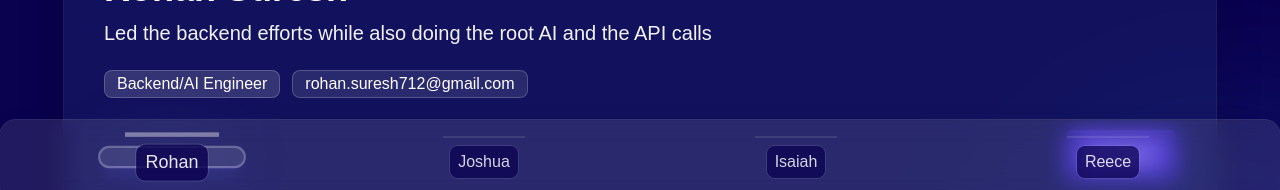
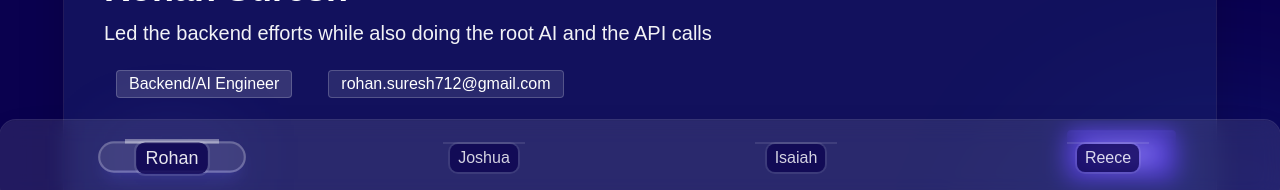
Before and after one commit to Bubblie01/Shellhacks-Project, a Next.js app in the folder frontend/shellhacks-frontend/: page /profile in a window 1280 px wide. Shown: the part 599-789 px from the top of the page. Built offline with nearby package versions, Linux system fonts and the light colour scheme; grey boxes are pictures that could not be loaded.

Commit message:
add some more to the profile page

```diff
--- a/frontend/shellhacks-frontend/src/app/profile/page.tsx
+++ b/frontend/shellhacks-frontend/src/app/profile/page.tsx
@@ -89,10 +89,10 @@ export default function Home() {
               </p>
 
               <div className="mt-3 flex flex-wrap items-center gap-3">
-                <span className="badge badge-lg bg-white/15 border-white/20 text-white px-3 py-3 transition delay-150 duration-300 ease-in-out hover:scale-110 hover:shadow-md shadow-white motion-reduce:transition-none motionreduce:hover:transform-none">
+                <span className="badge badge-lg bg-white/15 border-white/20 rounded text-white px-3 py-3 mx-3 transition delay-50 duration-300 ease-in-out hover:scale-110 hover:shadow-sm shadow-white motion-reduce:transition-none motionreduce:hover:transform-none">
                   {selected.role}
                 </span>
-                <span className="badge badge-lg bg-white/10 border-white/20 text-white px-3 py-3 transition delay-150 duration-300 ease-in-out hover:scale-110 hover:shadow-md shadow-white motion-reduce:transition-none motionreduce:hover:transform-none">
+                <span className="badge badge-lg bg-white/10 border-white/20 rounded text-white px-3 py-3 mx-3 transition delay-50 duration-300 ease-in-out hover:scale-110 hover:shadow-sm shadow-white motion-reduce:transition-none motionreduce:hover:transform-none">
                   {selected.email}
                 </span>
               </div>
@@ -100,7 +100,7 @@ export default function Home() {
               <div className="card-actions justify-end mt-6">
                 <a
                   href={`mailto:${selected.email}`}
-                  className="btn btn-primary btn-lg normal-case transition delay-150 duration-300 ease-in-out hover:scale-110 hover:shadow-md shadow-white motion-reduce:transition-none motionreduce:hover:transform-none"
+                  className="btn btn-primary btn-lg normal-case rounded transition duration-300 ease-in-out hover:scale-110 hover:shadow-sm shadow-white motion-reduce:transition-none motionreduce:hover:transform-none"
                 >
                   Contact
                 </a>
@@ -119,7 +119,7 @@ export default function Home() {
               <button
                 key={p.id}
                 onClick={() => setSelected(p)}
-                className={`group relative mx-2 md:mx-3 rounded-2xl p-2 transition-all duration-300 ease-out
+                className={`group relative mx-2 md:mx-3 rounded-2xl p-3 transition-all duration-300 ease-out
                             ${active ? "scale-[1.12] bg-white/10 ring-2 ring-white/30 shadow-lg shadow-indigo-500/20" : "hover:bg-white/10"}`}
                 aria-pressed={active}
                 title={p.name}
@@ -142,15 +142,15 @@ export default function Home() {
                 </div>
 
                 <span
-                  className={`dock-label mt-2 block whitespace-nowrap rounded-lg px-2 py-1
-                              text-sm md:text-base font-medium bg-[#0A014F]/80 ring-1 ring-white/10
+                  className={`dock-label mt-0 block whitespace-nowrap rounded-lg px-2 py-0.5
+                              text-sm md:text-base font-medium bg-[#0A014F]/80 ring-2 ring-white/10
                               ${active ? "opacity-100 translate-y-0" : "opacity-90"}`}
                 >
                   {p.name.split(" ")[0]}
                 </span>
 
                 {active && (
-                  <span className="pointer-events-none absolute inset-0 -z-10 rounded-2xl bg-indigo-400/25 blur-2xl animate-pulse" />
+                  <span className="pointer-events-none absolute inset-0 -z-10 rounded-5xl bg-indigo-400/25 blur-2xl animate-pulse" />
                 )}
               </button>
             );
```
